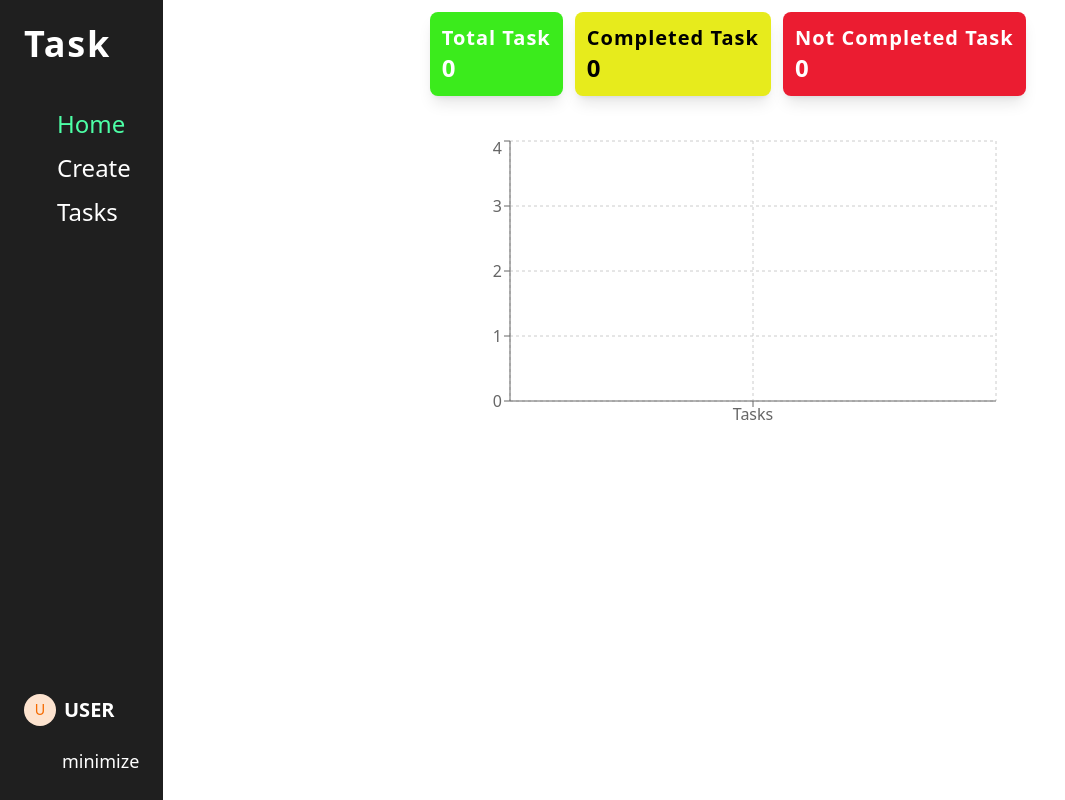
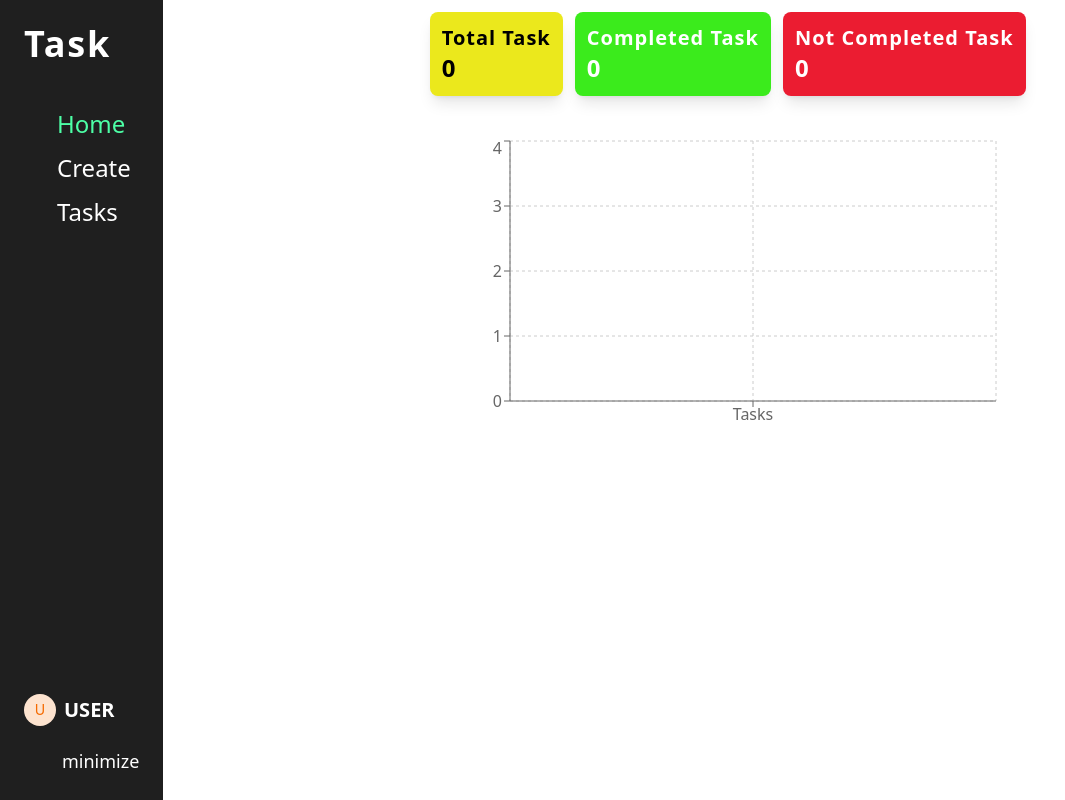
Before and after one commit to Vadivel-Babu/taskmanagement, a React (Vite) app: page / in a window 1280 px wide. Shown: the whole page, without its empty margins (0-1065 px from the left). Built offline with nearby package versions, Linux system fonts and the light colour scheme; some icons are missing.

Commit message:
color change

```diff
--- a/src/pages/HomePage.jsx
+++ b/src/pages/HomePage.jsx
@@ -29,11 +29,11 @@ const HomePage = () => {
   return (
     <div className="container-lg p-3 mx-auto">
       <div className="flex gap-3 items-center justify-evenly  flex-wrap mb-10">
-        <div className={`shadow-lg rounded-lg bg-[#3beb1c] text-[#fff] p-3`}>
+        <div className={`shadow-lg rounded-lg bg-[#ebe81c] text-[#000] p-3`}>
           <h1 className="text-xl font-semibold tracking-wider">Total Task</h1>
           <h1 className="text-2xl font-bold">{tasks.length ?? 0}</h1>
         </div>
-        <div className={`shadow-lg rounded-lg bg-[#e7eb1c] text-[#000] p-3`}>
+        <div className={`shadow-lg rounded-lg bg-[#3beb1c] text-[#fff] p-3`}>
           <h1 className="text-xl font-semibold tracking-wider">
             Completed Task
           </h1>
```
